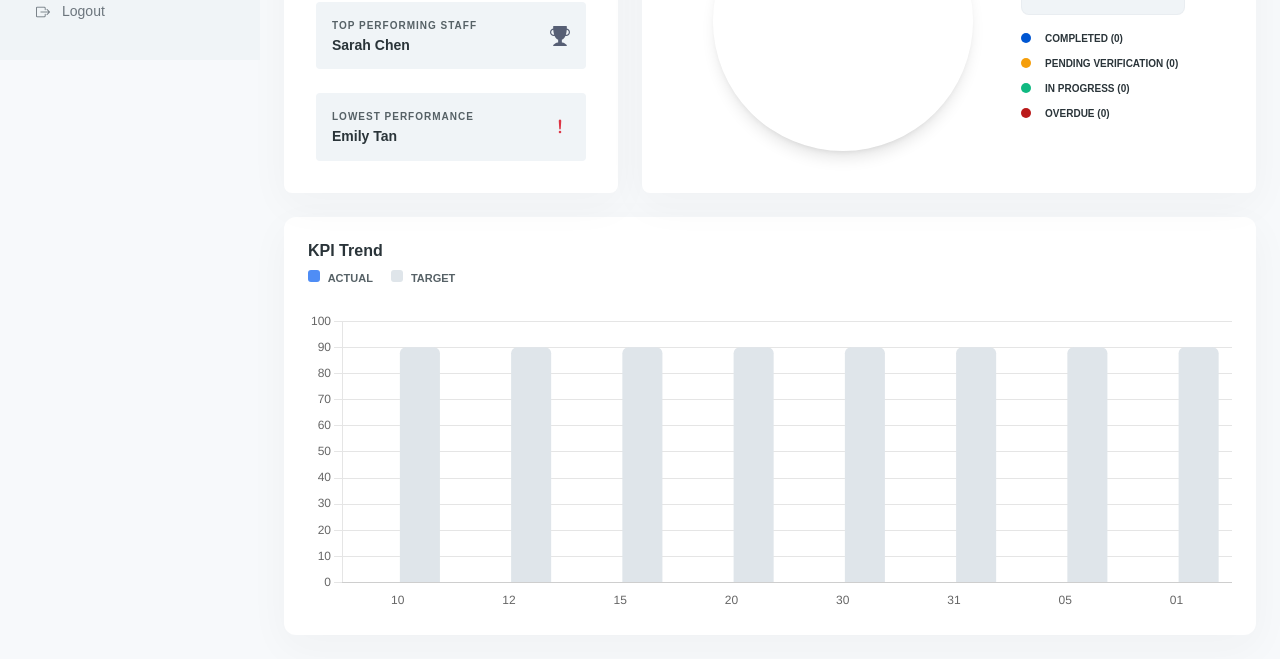
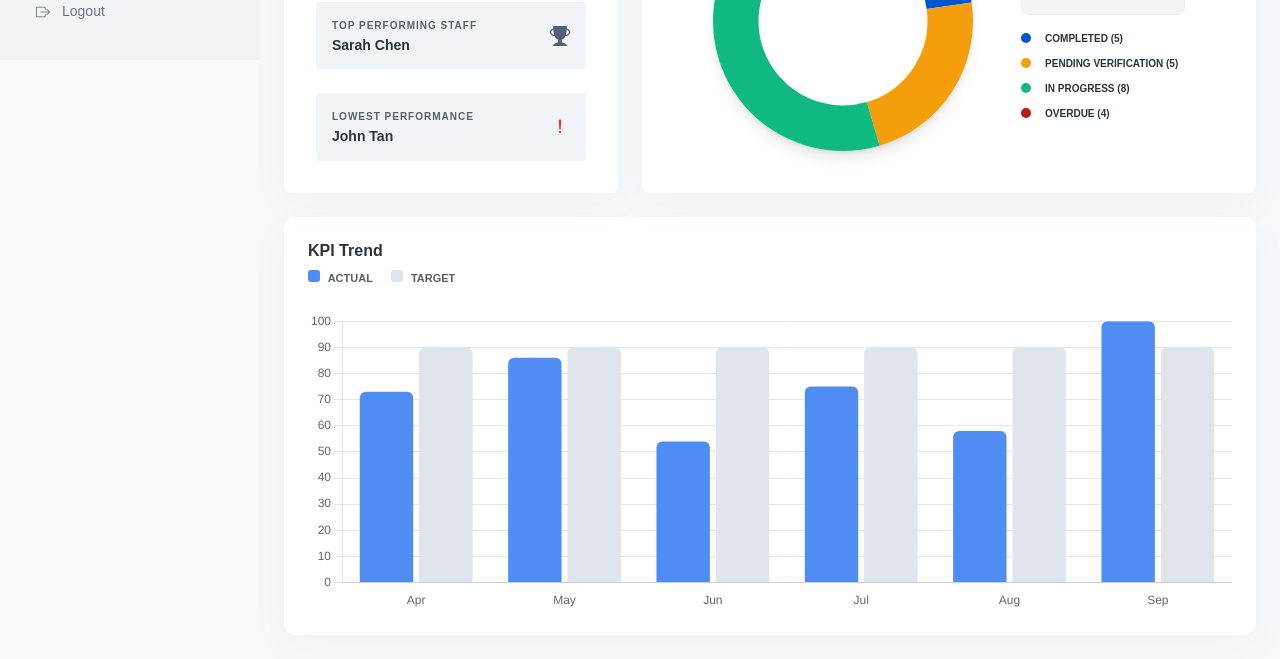
Before and after one commit to elysiayunggg/WIF2003-KPI-Management-System, a plain HTML site: page frontend/pages/shell.html in a window 1280 px wide. Shown: the part 740-1399 px from the top of the page. Drawn offline with nearby package versions, Linux system fonts and the light colour scheme.

Commit message:
feat: update KPI data structure and improve status handling across modules

```diff
--- a/frontend/modules/delete-kpi/delete-kpi.js
+++ b/frontend/modules/delete-kpi/delete-kpi.js
@@ -17,7 +17,7 @@ function closeDeleteModal() {
 // CONFIRM DELETE
 function confirmDeleteKpi() {
   if (selectedKpiIndex !== null) {
-    kpiData.splice(selectedKpiIndex, 1); // uses global kpiData
+    window.kpiData.splice(selectedKpiIndex, 1); // uses global kpiData
   }
 
   closeDeleteModal();
--- a/frontend/modules/kpi-list/kpi-list.js
+++ b/frontend/modules/kpi-list/kpi-list.js
@@ -2,16 +2,18 @@
 // STATE
 let filteredKpiData = [];
 let searchInitialized = false;
+let kpiListCurrentPage = 1;
+const kpiListRowsPerPage = 5;
 
 
 // DEMO PROGRESS (TEMP ONLY)
 function getDemoProgress(status) {
   switch (status) {
-    case "COMPLETED": return 100;
-    case "INPROGRESS": return 60;
-    case "PENDING": return 40;
-    case "OVERDUE": return 30;
-    case "UNASSIGNED": return 10;
+    case "Completed": return 100;
+    case "In Progress": return 60;
+    case "Pending": return 40;
+    case "Overdue": return 30;
+    case "Unassigned": return 10;
     default: return 50;
   }
 }
@@ -19,20 +21,20 @@ function getDemoProgress(status) {
 
 // RENDER KPI ROW
 function renderKpiListRow(kpi) {
-  const effectiveStatus = kpi.staff ? kpi.status : "UNASSIGNED";
+  const effectiveStatus = kpi.staff ? kpi.status : "Unassigned";
   const statusConfig = getStatusConfig(effectiveStatus);
-  const progress = getDemoProgress(effectiveStatus);
+  const progress = kpi.progress;
 
   // green if completed
   const progressColor =
-    effectiveStatus === "COMPLETED" ? "bg-success" : "bg-primary";
+    effectiveStatus === "Completed" ? "bg-success" : "bg-primary";
 
   const row = document.createElement("div");
   row.className = "row align-items-center py-2 border-bottom px-2";
 
   row.innerHTML = `
     <div class="col-4">
-      <div class="fw-semibold">${kpi.name}</div>
+      <div class="fw-semibold">${kpi.kpi}</div>
       <small class="text-muted">Owner: ${kpi.staff || "Unassigned"}</small>
     </div>
 
@@ -78,7 +80,7 @@ function initKpiListView() {
 
   container.innerHTML = "";
 
-  const start = (currentPage - 1) * rowsPerPage;
+  const start = (kpiListCurrentPage - 1) * rowsPerPage;
   const end = start + rowsPerPage;
 
   const paginatedData = filteredKpiData.slice(start, end);
@@ -111,12 +113,12 @@ function initKpiListSearch() {
       filteredKpiData = [...window.kpiData];
     } else {
       filteredKpiData = window.kpiData.filter(kpi =>
-        kpi.name.toLowerCase().includes(keyword) ||
+        kpi.kpi.toLowerCase().includes(keyword) ||
         (kpi.staff && kpi.staff.toLowerCase().includes(keyword))
       );
     }
 
-    currentPage = 1;
+    kpiListCurrentPage = 1;
     initKpiListView();
   });
 }
@@ -126,11 +128,11 @@ function initKpiListSearch() {
 
 function updateListPagination() {
   const total = filteredKpiData.length;
-  const totalPages = Math.ceil(total / rowsPerPage);
+  const totalPages = Math.ceil(total / kpiListRowsPerPage);
 
   const summary = document.getElementById("listSummary");
-  const start = (currentPage - 1) * rowsPerPage + 1;
-  const end = Math.min(currentPage * rowsPerPage, total);
+  const start = (kpiListCurrentPage - 1) * kpiListRowsPerPage + 1;
+  const end = Math.min(kpiListCurrentPage * kpiListRowsPerPage, total);
 
   if (summary) {
     summary.textContent = `Showing ${start} to ${end} of ${total}`;
@@ -140,20 +142,20 @@ function updateListPagination() {
   const next = document.getElementById("listNext");
 
   if (prev) {
-    prev.disabled = currentPage === 1;
+    prev.disabled = kpiListCurrentPage === 1;
     prev.onclick = () => {
-      if (currentPage > 1) {
-        currentPage--;
+      if (kpiListCurrentPage > 1) {
+        kpiListCurrentPage--;
         initKpiListView();
       }
     };
   }
 
   if (next) {
-    next.disabled = currentPage === totalPages;
+    next.disabled = kpiListCurrentPage === totalPages;
     next.onclick = () => {
-      if (currentPage < totalPages) {
-        currentPage++;
+      if (kpiListCurrentPage < totalPages) {
+        kpiListCurrentPage++;
         initKpiListView();
       }
     };
--- a/frontend/modules/kpi-management/kpi-management.js
+++ b/frontend/modules/kpi-management/kpi-management.js
@@ -1,109 +1,109 @@
 
 let currentPage = 1;
 const rowsPerPage = 5;
-window.kpiData = [
-  {
-    name: "Quarterly Revenue Growth",
-    description: "Financial performance & scaling",
-    target: "$2.4M",
-    staff: "Sarah Chen",
-    deadline: "Sep 30, 2024",
-    status: "COMPLETED"
-  },
-  {
-    name: "Client Retention Rate",
-    description: "Customer success and loyalty",
-    target: "94%",
-    staff: null,
-    deadline: "Dec 15, 2024",
-    status: "UNASSIGNED"
-  },
-  {
-    name: "Average Response Time",
-    description: "Operational efficiency metrics",
-    target: "< 2hrs",
-    staff: "Elena Lopez",
-    deadline: "Aug 12, 2024",
-    status: "OVERDUE"
-  },
-  {
-    name: "Product Launch Phase 1",
-    description: "Innovation & development pipeline",
-    target: "100%",
-    staff: "David Kim",
-    deadline: "Oct 05, 2024",
-    status: "PENDING"
-  },
-  {
-    name: "Marketing Campaign ROI",
-    description: "Digital marketing effectiveness",
-    target: "200%",
-    staff: "Maria Rodriguez",
-    deadline: "Nov 20, 2024",
-    status: "INPROGRESS"
-  },
- {
-    name: "Customer Acquisition Growth",
-    description: "Increase new user sign-ups across all channels",
-    target: "15,000 users",
-    staff: "Daniel Wong",
-    deadline: "Oct 15, 2024",
-    status: "INPROGRESS"
-  },
-  {
-    name: "Website Conversion Rate",
-    description: "Optimize landing pages to improve conversion",
-    target: "8%",
-    staff: "Aisha Rahman",
-    deadline: "Nov 01, 2024",
-    status: "PENDING"
-  },
-  {
-    name: "Support Ticket Resolution Time",
-    description: "Reduce average response time for customer support",
-    target: "< 1.5 hrs",
-    staff: null,
-    deadline: "Aug 20, 2024",
-    status: "UNASSIGNED"
-  },
-  {
-    name: "Mobile App Engagement Rate",
-    description: "Increase daily active users and session duration",
-    target: "65%",
-    staff: "Jason Lim",
-    deadline: "Sep 10, 2024",
-    status: "OVERDUE"
-  },
-  {
-    name: "Quarterly Profit Margin",
-    description: "Improve profitability across product lines",
-    target: "22%",
-    staff: "Emily Tan",
-    deadline: "Dec 31, 2024",
-    status: "COMPLETED"
-  }
-];
+// window.kpiData = [
+//   {
+//     name: "Quarterly Revenue Growth",
+//     description: "Financial performance & scaling",
+//     target: "$2.4M",
+//     staff: "Sarah Chen",
+//     deadline: "Sep 30, 2024",
+//     status: "COMPLETED"
+//   },
+//   {
+//     name: "Client Retention Rate",
+//     description: "Customer success and loyalty",
+//     target: "94%",
+//     staff: null,
+//     deadline: "Dec 15, 2024",
+//     status: "UNASSIGNED"
+//   },
+//   {
+//     name: "Average Response Time",
+//     description: "Operational efficiency metrics",
+//     target: "< 2hrs",
+//     staff: "Elena Lopez",
+//     deadline: "Aug 12, 2024",
+//     status: "OVERDUE"
+//   },
+//   {
+//     name: "Product Launch Phase 1",
+//     description: "Innovation & development pipeline",
+//     target: "100%",
+//     staff: "David Kim",
+//     deadline: "Oct 05, 2024",
+//     status: "PENDING"
+//   },
+//   {
+//     name: "Marketing Campaign ROI",
+//     description: "Digital marketing effectiveness",
+//     target: "200%",
+//     staff: "Maria Rodriguez",
+//     deadline: "Nov 20, 2024",
+//     status: "INPROGRESS"
+//   },
+//  {
+//     name: "Customer Acquisition Growth",
+//     description: "Increase new user sign-ups across all channels",
+//     target: "15,000 users",
+//     staff: "Daniel Wong",
+//     deadline: "Oct 15, 2024",
+//     status: "INPROGRESS"
+//   },
+//   {
+//     name: "Website Conversion Rate",
+//     description: "Optimize landing pages to improve conversion",
+//     target: "8%",
+//     staff: "Aisha Rahman",
+//     deadline: "Nov 01, 2024",
+//     status: "PENDING"
+//   },
+//   {
+//     name: "Support Ticket Resolution Time",
+//     description: "Reduce average response time for customer support",
+//     target: "< 1.5 hrs",
+//     staff: null,
+//     deadline: "Aug 20, 2024",
+//     status: "UNASSIGNED"
+//   },
+//   {
+//     name: "Mobile App Engagement Rate",
+//     description: "Increase daily active users and session duration",
+//     target: "65%",
+//     staff: "Jason Lim",
+//     deadline: "Sep 10, 2024",
+//     status: "OVERDUE"
+//   },
+//   {
+//     name: "Quarterly Profit Margin",
+//     description: "Improve profitability across product lines",
+//     target: "22%",
+//     staff: "Emily Tan",
+//     deadline: "Dec 31, 2024",
+//     status: "COMPLETED"
+//   }
+// ];
 const kpiData = window.kpiData;
 
 const STATUS_CONFIG = {
   COMPLETED: {
-    label: "COMPLETED",
+    label: "Completed",
     style: "background:#d0fae4; color:#17b681;"
   },
-  INPROGRESS: {
-    label: "IN PROGRESS",
+  "IN PROGRESS": {
+    label: "In Progress",
     style: "background:#dbe9ff; color:#0a6ffd;"
   },
+  "PENDING VERIFICATION": {
+    label: "Pending Verification",
+    style: "background:#fff4c7; color:#d87e15;"
+  },
   OVERDUE: {
-    label: "OVERDUE",
+    label: "Overdue",
     style: "background:#fee1e2; color:#db2728;"
   },
-  PENDING: {
-    label: "PENDING",
-    style: "background:#fff4c7; color:#d87e15;"
-  },
   UNASSIGNED: {
-    label: "UNASSIGNED",
+    label: "Unassigned",
     style: "background:#f1f3f5; color:#dc3545;"
   }
 };
@@ -140,8 +140,8 @@ function renderKpiRow(kpi, index) {
 
   row.innerHTML = `
     <td>
-      <strong>${kpi.name}</strong><br>
-      <small class="text-muted">${kpi.description}</small>
+      <strong>${kpi.kpi}</strong><br>
+      <small class="text-muted">${kpi.department} • Priority ${kpi.priority}</small>
     </td>
 
     <td class="fw-bold text-primary">${kpi.target}</td>
@@ -167,7 +167,7 @@ function renderKpiRow(kpi, index) {
 }
     </td>
 
-    <td class="${kpi.status === "OVERDUE" ? "text-danger fw-semibold" : ""}">
+    <td class="${kpi.status === "Overdue" ? "text-danger fw-semibold" : ""}">
       ${formatDate(kpi.deadline)}
     </td>
 
@@ -184,7 +184,7 @@ function renderKpiRow(kpi, index) {
 </button>
       <button class="btn btn-sm btn-light text-danger delete-btn"
         data-index="${index}"
-        data-name="${kpi.name}">
+        data-name="${kpi.kpi}">
   <i class="bi bi-trash"></i>
 </button>
     </td>
@@ -221,7 +221,7 @@ function renderPagination() {
 
 function updateSummary() {
   const total = kpiData.length;
-  const completed = kpiData.filter(k => k.status === "COMPLETED").length;
+  const completed = kpiData.filter(k => k.status === "Completed").length;
   const rate = Math.round((completed / total) * 100);
 
   document.getElementById("totalKPI").textContent = total;
--- a/frontend/modules/manager-dashboard/manager-dashboard.js
+++ b/frontend/modules/manager-dashboard/manager-dashboard.js
@@ -252,15 +252,6 @@ function selectDropdownOption(selectedTextId, dropdownId, value) {
   closeAllDashboardDropdowns();
 }
 
-function getFilteredManagerData() {
-  return kpiData.filter(item => {
-    return (
-      selectedDashboardDepartment === "All Departments" ||
-      item.department === selectedDashboardDepartment
-    );
-  });
-}
-
 function closeAllDashboardDropdowns() {
   document.querySelectorAll(".custom-dropdown, .calendar-dropdown").forEach(dropdown => {
     dropdown.classList.remove("show");
@@ -284,11 +275,11 @@ let selectedDashboardStartDate = null;
 let selectedDashboardEndDate = null;
 
 function initManagerDashboardView() {
-  renderManagerDashboard(kpiData);
+  renderManagerDashboard(window.kpiData);
 }
 
 function getFilteredManagerData() {
-  return kpiData.filter(item => {
+  return window.kpiData.filter(item => {
     const matchStatus =
       selectedDashboardStatus === "All Status" ||
       item.status === selectedDashboardStatus;
@@ -348,6 +339,13 @@ function updateManagerSummaryCards(data) {
 }
 
 function updateManagerPerformanceSummary(data) {
+  if (!data || data.length === 0) {
+    document.getElementById("managerAverageScore").textContent = "0%";
+    document.getElementById("managerTopStaff").textContent = "-";
+    document.getElementById("managerLowestStaff").textContent = "-";
+    return;
+  }
+
   const average = Math.round(data.reduce((sum, item) => sum + item.progress, 0) / data.length);
   document.getElementById("managerAverageScore").textContent = `${average}%`;
 
@@ -378,7 +376,10 @@ function renderManagerDistributionChart(data) {
   const inProgress = countByStatus(data, "In Progress");
   const overdue = countByStatus(data, "Overdue");
 
-  const average = Math.round(data.reduce((sum, item) => sum + item.progress, 0) / data.length);
+  const average = data.length
+    ? Math.round(data.reduce((sum, item) => sum + item.progress, 0) / data.length)
+    : 0;
+
   document.getElementById("overallEfficiency").textContent = `${average}%`;
 
   document.getElementById("kpiPieLegend").innerHTML = `
--- a/frontend/modules/navbar/sidebar.js
+++ b/frontend/modules/navbar/sidebar.js
@@ -40,9 +40,6 @@ function renderSidebar(role) {
         <a href="#" class="nav-link ms-3" onclick="changePage(event, 'Create KPI')">
           <i class="bi bi-plus-circle"></i> Create KPI
         </a>
-        <a href="#" class="nav-link ms-3" onclick="changePage(event, 'Update KPI')">
-          <i class="bi bi-arrow-repeat"></i> Update KPI
-        </a>
         <a href="#" class="nav-link ms-3" onclick="changePage(event, 'View KPI List')">
           <i class="bi bi-list-ul"></i> View KPI List
         </a>
@@ -73,9 +70,6 @@ function renderSidebar(role) {
       <div class="nav-group">
         <a href="#" class="nav-link nav-section-title mt-3" onclick="changePage(event, 'KPI Progress')">
           <i class="bi bi-bar-chart"></i> KPI Progress
-        </a>
-        <a href="#" class="nav-link ms-3" onclick="changePage(event, 'Update KPI Progress')">
-          <i class="bi bi-arrow-repeat"></i> Update KPI Progress
         </a>
         <a href="#" class="nav-link ms-3" onclick="changePage(event, 'View KPI List')">
           <i class="bi bi-list-ul"></i> View KPI List
@@ -227,9 +221,27 @@ const pageInits = {
     }
   },
 
+  "KPI Management": function () {
+    if (typeof initKpiView === "function") {
+      initKpiView();
+    }
+  },
+
+  "View KPI List": function () {
+    if (typeof initKpiListView === "function") {
+      initKpiListView();
+    }
+  },
+
   "Assign KPI": function () {
     if (typeof initAssignmentView === "function") {
       initAssignmentView();
+    }
+  },
+
+  "Update KPI": function () {
+    if (typeof initUpdateKpiView === "function") {
+      initUpdateKpiView();
     }
   },
 
--- a/frontend/modules/report/report.js
+++ b/frontend/modules/report/report.js
@@ -1,7 +1,7 @@
 function initReportView() {
   initReportCalendar();
   renderReportTable();
-  updateReportSummary(kpiData);
+  updateReportSummary(window.kpiData);
 }
 
 let reportCurrentMonth = 3;
@@ -15,7 +15,7 @@ let reportSelectedStaff = "All Members";
 let reportSelectedStartDate = null;
 let reportSelectedEndDate = null;
 
-const reportRows = kpiData;
+const reportRows = window.kpiData;
 
 function renderReportTable() {
   const tableBody = document.getElementById("reportTableBody");
--- a/frontend/modules/shared/kpi-data.js
+++ b/frontend/modules/shared/kpi-data.js
@@ -1,24 +1,45 @@
 window.kpiData = [
-  { kpi: "System Latency Optimization", department: "Backend & Infrastructure", priority: "High", target: "< 2 hrs", staff: "Ali Ahmad", initials: "AA", progress: 82, status: "In Progress", deadline: "30 Apr, 2026" },
-  { kpi: "Database Schema Migration", department: "Backend & Infrastructure", priority: "Medium", target: "100%", staff: "John Tan", initials: "JT", progress: 45, status: "Overdue", deadline: "18 Apr, 2026" },
-  { kpi: "Mobile Responsiveness Audit", department: "Frontend & UX", priority: "Medium", target: "100%", staff: "Sarah Chen", initials: "SC", progress: 100, status: "Completed", deadline: "22 Apr, 2026" },
-  { kpi: "API Documentation Refresh", department: "Operations & Growth", priority: "Medium", target: "100%", staff: "Marcus Low", initials: "ML", progress: 100, status: "Pending Verification", deadline: "05 May, 2026" },
-  { kpi: "Automated Test Suite Expansion", department: "Quality Assurance", priority: "High", target: "90%", staff: "Priya Nair", initials: "PN", progress: 76, status: "In Progress", deadline: "08 May, 2026" },
-  { kpi: "API Security Hardening", department: "Security", priority: "High", target: "100%", staff: "Daniel Wong", initials: "DW", progress: 38, status: "Overdue", deadline: "20 Apr, 2026" },
-  { kpi: "Global Navigation Redesign", department: "Frontend & UX", priority: "Low", target: "100%", staff: "Sarah Chen", initials: "SC", progress: 100, status: "Completed", deadline: "28 Apr, 2026" },
-  { kpi: "Accessibility Compliance Update", department: "Frontend & UX", priority: "Medium", target: "100%", staff: "Nadia Lee", initials: "NL", progress: 100, status: "Pending Verification", deadline: "10 May, 2026" },
-  { kpi: "Cloud Cost Optimization", department: "Operations & Growth", priority: "Medium", target: "RM 5000", staff: "Marcus Low", initials: "ML", progress: 68, status: "In Progress", deadline: "15 May, 2026" },
-  { kpi: "Penetration Testing Review", department: "Security", priority: "High", target: "< 48 hrs", staff: "Daniel Wong", initials: "DW", progress: 55, status: "In Progress", deadline: "17 May, 2026" },
-  { kpi: "Customer Success Dashboard UI", department: "Frontend & UX", priority: "Medium", target: "100%", staff: "Nadia Lee", initials: "NL", progress: 100, status: "Completed", deadline: "12 May, 2026" },
-  { kpi: "Server Uptime Maintenance", department: "Backend & Infrastructure", priority: "High", target: "99.9%", staff: "Ali Ahmad", initials: "AA", progress: 100, status: "Pending Verification", deadline: "20 May, 2026" },
-  { kpi: "User Authentication Revamp", department: "Security", priority: "High", target: "100%", staff: "John Tan", initials: "JT", progress: 60, status: "In Progress", deadline: "05 Jun, 2026" },
-  { kpi: "Frontend Component Refactor", department: "Frontend & UX", priority: "Medium", target: "100%", staff: "Sarah Chen", initials: "SC", progress: 40, status: "In Progress", deadline: "12 Jun, 2026" },
-  { kpi: "Database Index Optimization", department: "Backend & Infrastructure", priority: "High", target: "< 1 sec", staff: "Ali Ahmad", initials: "AA", progress: 90, status: "Pending Verification", deadline: "20 Jun, 2026" },
-  { kpi: "Payment Gateway Integration", department: "Operations & Growth", priority: "High", target: "100%", staff: "Marcus Low", initials: "ML", progress: 25, status: "Overdue", deadline: "28 Jun, 2026" },
-  { kpi: "Bug Fix Sprint (Q3)", department: "Quality Assurance", priority: "Medium", target: "95%", staff: "Priya Nair", initials: "PN", progress: 70, status: "In Progress", deadline: "05 Jul, 2026" },
-  { kpi: "System Backup Automation", department: "Backend & Infrastructure", priority: "Medium", target: "100%", staff: "Daniel Wong", initials: "DW", progress: 100, status: "Completed", deadline: "15 Jul, 2026" },
-  { kpi: "UX Research Study", department: "Frontend & UX", priority: "Low", target: "100%", staff: "Nadia Lee", initials: "NL", progress: 55, status: "In Progress", deadline: "22 Jul, 2026" },
-  { kpi: "Cloud Migration Phase 1", department: "Backend & Infrastructure", priority: "High", target: "100%", staff: "Ali Ahmad", initials: "AA", progress: 30, status: "Overdue", deadline: "02 Aug, 2026" },
-  { kpi: "Marketing Analytics Dashboard", department: "Operations & Growth", priority: "Medium", target: "100%", staff: "Marcus Low", initials: "ML", progress: 85, status: "Pending Verification", deadline: "18 Aug, 2026" },
-  { kpi: "Accessibility Audit Phase 2", department: "Frontend & UX", priority: "Medium", target: "100%", staff: "Sarah Chen", initials: "SC", progress: 100, status: "Completed", deadline: "10 Sep, 2026" }
+  { kpi: "System Latency Optimization", description: "Reduce system response time.", department: "Backend & Infrastructure", priority: "High", target: "< 2 hrs", staff: "Ali Ahmad", initials: "AA", progress: 82, status: "In Progress", deadline: "30 Apr, 2026" },
+
+  { kpi: "Database Schema Migration", description: "Migrate and optimize database schema.", department: "Backend & Infrastructure", priority: "Medium", target: "100%", staff: "John Tan", initials: "JT", progress: 45, status: "Overdue", deadline: "18 Apr, 2026" },
+
+  { kpi: "Mobile Responsiveness Audit", description: "Ensure mobile UI works smoothly.", department: "Frontend & UX", priority: "Medium", target: "100%", staff: "Sarah Chen", initials: "SC", progress: 100, status: "Completed", deadline: "22 Apr, 2026" },
+
+  { kpi: "API Documentation Refresh", description: "Update API documentation clearly.", department: "Operations & Growth", priority: "Medium", target: "100%", staff: "Marcus Low", initials: "ML", progress: 100, status: "Pending Verification", deadline: "05 May, 2026" },
+
+  { kpi: "Automated Test Suite Expansion", description: "Increase automated test coverage.", department: "Quality Assurance", priority: "High", target: "90%", staff: "Priya Nair", initials: "PN", progress: 76, status: "In Progress", deadline: "08 May, 2026" },
+
+  { kpi: "API Security Hardening", description: "Improve API security measures.", department: "Security", priority: "High", target: "100%", staff: "Daniel Wong", initials: "DW", progress: 38, status: "Overdue", deadline: "20 Apr, 2026" },
+
+  { kpi: "Global Navigation Redesign", description: "Redesign navigation for better UX.", department: "Frontend & UX", priority: "Low", target: "100%", staff: "Sarah Chen", initials: "SC", progress: 100, status: "Completed", deadline: "28 Apr, 2026" },
+
+  { kpi: "Accessibility Compliance Update", description: "Ensure accessibility standards met.", department: "Frontend & UX", priority: "Medium", target: "100%", staff: "Nadia Lee", initials: "NL", progress: 100, status: "Pending Verification", deadline: "10 May, 2026" },
+
+  { kpi: "Cloud Cost Optimization", description: "Reduce cloud infrastructure costs.", department: "Operations & Growth", priority: "Medium", target: "RM 5000", staff: "Marcus Low", initials: "ML", progress: 68, status: "In Progress", deadline: "15 May, 2026" },
+
+  { kpi: "Penetration Testing Review", description: "Review system security vulnerabilities.", department: "Security", priority: "High", target: "< 48 hrs", staff: "Daniel Wong", initials: "DW", progress: 55, status: "In Progress", deadline: "17 May, 2026" },
+
+  { kpi: "Customer Success Dashboard UI", description: "Develop dashboard UI for customers.", department: "Frontend & UX", priority: "Medium", target: "100%", staff: "Nadia Lee", initials: "NL", progress: 100, status: "Completed", deadline: "12 May, 2026" },
+
+  { kpi: "Server Uptime Maintenance", description: "Maintain high server uptime.", department: "Backend & Infrastructure", priority: "High", target: "99.9%", staff: "Ali Ahmad", initials: "AA", progress: 100, status: "Pending Verification", deadline: "20 May, 2026" },
+
+  { kpi: "User Authentication Revamp", description: "Improve login and security system.", department: "Security", priority: "High", target: "100%", staff: "John Tan", initials: "JT", progress: 60, status: "In Progress", deadline: "05 Jun, 2026" },
+
+  { kpi: "Frontend Component Refactor", description: "Refactor UI components for efficiency.", department: "Frontend & UX", priority: "Medium", target: "100%", staff: "Sarah Chen", initials: "SC", progress: 40, status: "In Progress", deadline: "12 Jun, 2026" },
+
+  { kpi: "Database Index Optimization", description: "Improve database query speed.", department: "Backend & Infrastructure", priority: "High", target: "< 1 sec", staff: "Ali Ahmad", initials: "AA", progress: 90, status: "Pending Verification", deadline: "20 Jun, 2026" },
+
+  { kpi: "Payment Gateway Integration", description: "Integrate secure payment system.", department: "Operations & Growth", priority: "High", target: "100%", staff: "Marcus Low", initials: "ML", progress: 25, status: "Overdue", deadline: "28 Jun, 2026" },
+
+  { kpi: "Bug Fix Sprint (Q3)", description: "Fix bugs for Q3 release.", department: "Quality Assurance", priority: "Medium", target: "95%", staff: "Priya Nair", initials: "PN", progress: 70, status: "In Progress", deadline: "05 Jul, 2026" },
+
+  { kpi: "System Backup Automation", description: "Automate system backup process.", department: "Backend & Infrastructure", priority: "Medium", target: "100%", staff: "Daniel Wong", initials: "DW", progress: 100, status: "Completed", deadline: "15 Jul, 2026" },
+
+  { kpi: "UX Research Study", description: "Conduct user experience research.", department: "Frontend & UX", priority: "Low", target: "100%", staff: "Nadia Lee", initials: "NL", progress: 55, status: "In Progress", deadline: "22 Jul, 2026" },
+
+  { kpi: "Cloud Migration Phase 1", description: "Migrate services to cloud.", department: "Backend & Infrastructure", priority: "High", target: "100%", staff: "Ali Ahmad", initials: "AA", progress: 30, status: "Overdue", deadline: "02 Aug, 2026" },
+
+  { kpi: "Marketing Analytics Dashboard", description: "Build marketing analytics dashboard.", department: "Operations & Growth", priority: "Medium", target: "100%", staff: "Marcus Low", initials: "ML", progress: 85, status: "Pending Verification", deadline: "18 Aug, 2026" },
+
+  { kpi: "Accessibility Audit Phase 2", description: "Audit accessibility improvements.", department: "Frontend & UX", priority: "Medium", target: "100%", staff: "Sarah Chen", initials: "SC", progress: 100, status: "Completed", deadline: "10 Sep, 2026" }
 ];
```
Also changed, not shown: frontend/modules/update-kpi/update-kpi.js (+3 -5 lines), frontend/pages/shell.html (+2 -2 lines).
